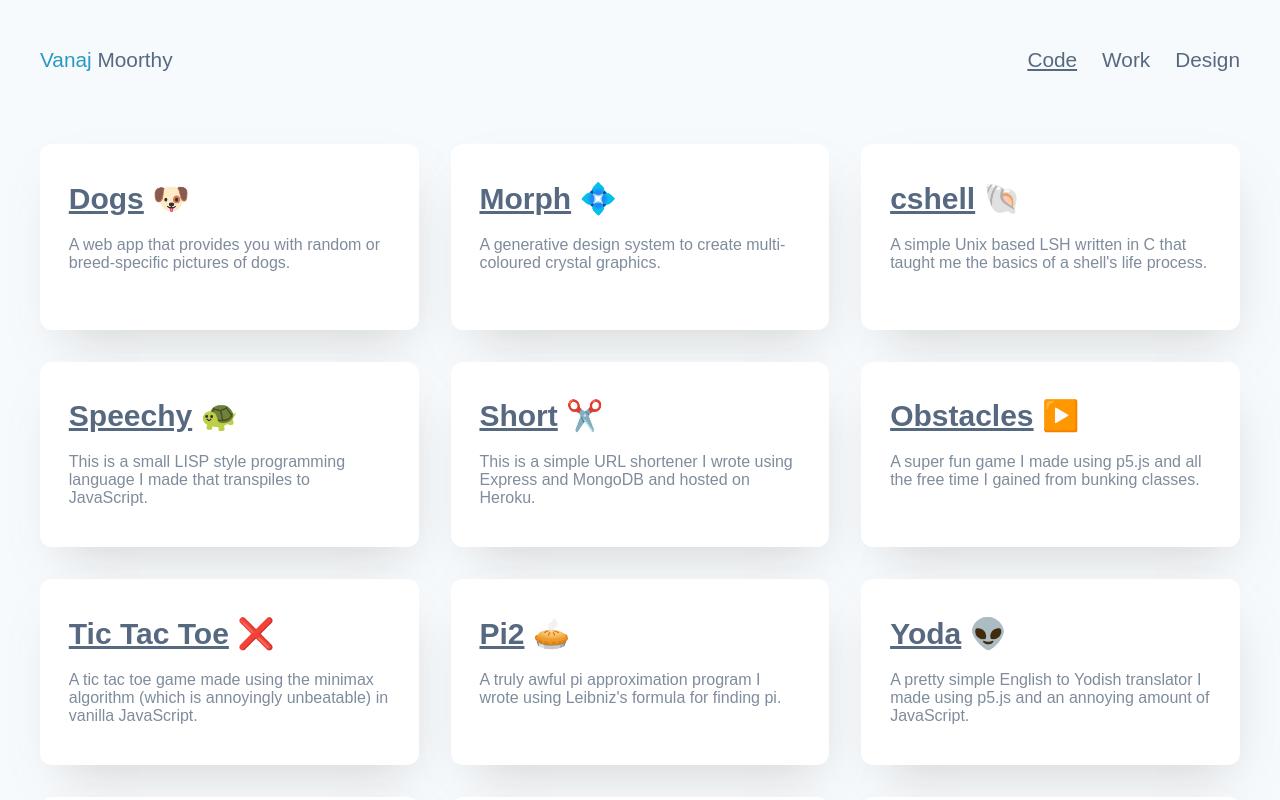
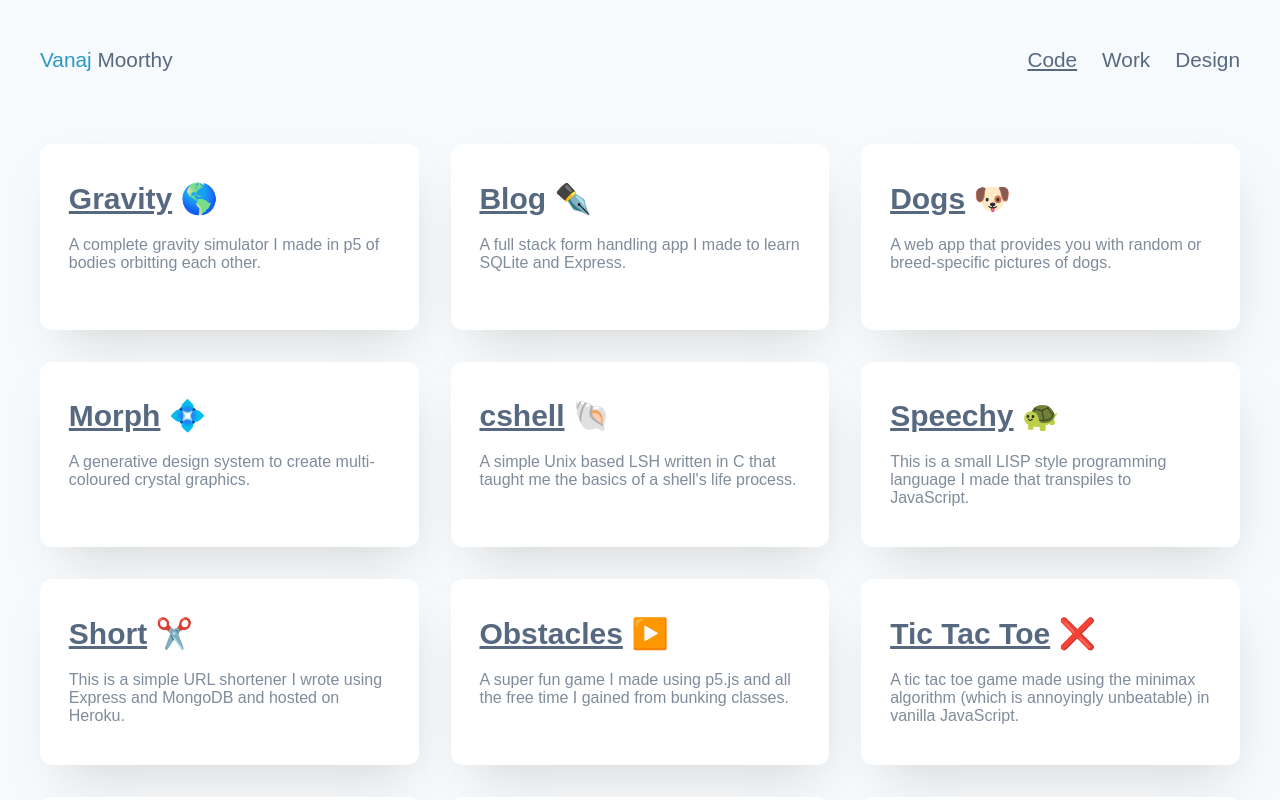
Before and after one commit to vanajmoorthy/v4, a Vue app: page /code in a window 1280 px wide. Shown: the top 800 px of the page. Built offline with nearby package versions, Linux system fonts and the light colour scheme; a web font is replaced by a local one.

Commit message:
add blog and gravity to code

```diff
--- a/src/views/Code.vue
+++ b/src/views/Code.vue
@@ -32,6 +32,20 @@ export default {
 	data() {
 		return {
 			cards: [
+				{
+					title: "Gravity",
+					emoji: " 🌎",
+					desc:
+						"A complete gravity simulator I made in p5 of bodies orbitting each other.",
+					link: "https://vanajmoorthy.com/gravity",
+				},
+				{
+					title: "Blog",
+					emoji: " ✒️",
+					desc:
+						"A full stack form handling app I made to learn SQLite and Express.",
+					link: "https://vanajmoorthy.com/blog",
+				},
 				{
 					title: "Dogs",
 					emoji: " 🐶",
```
